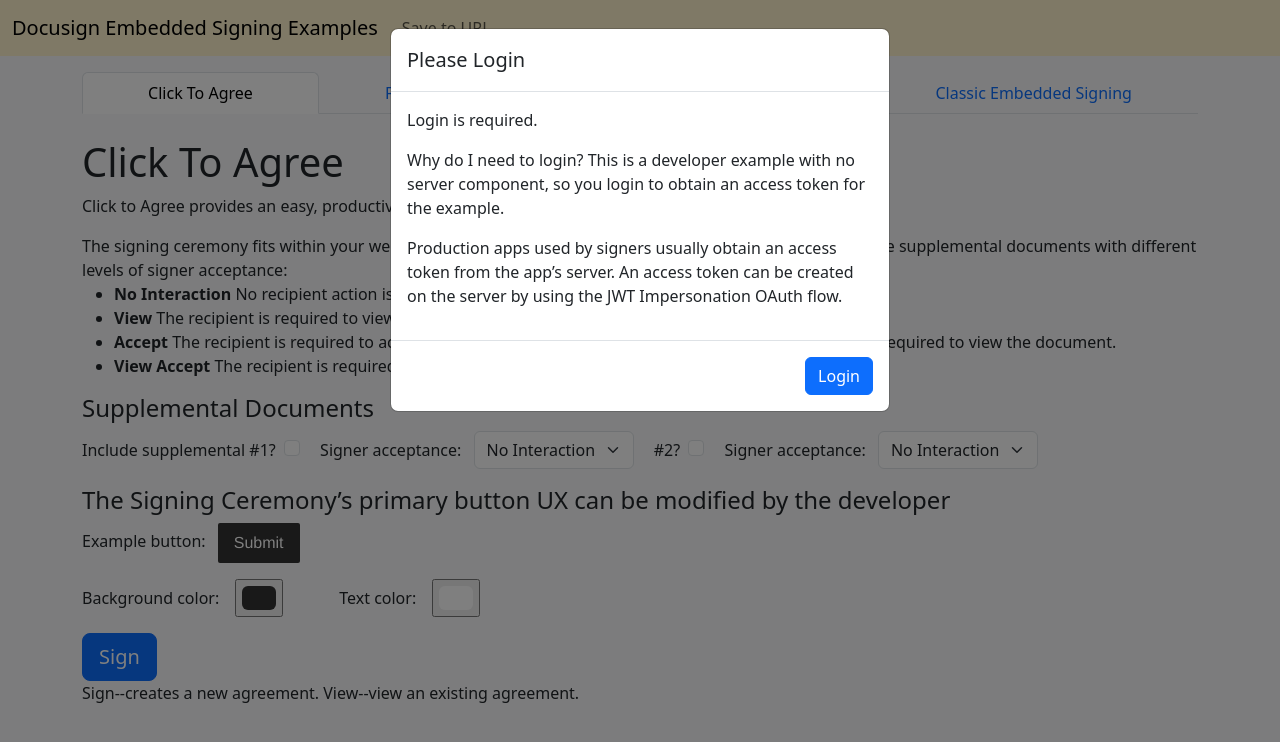
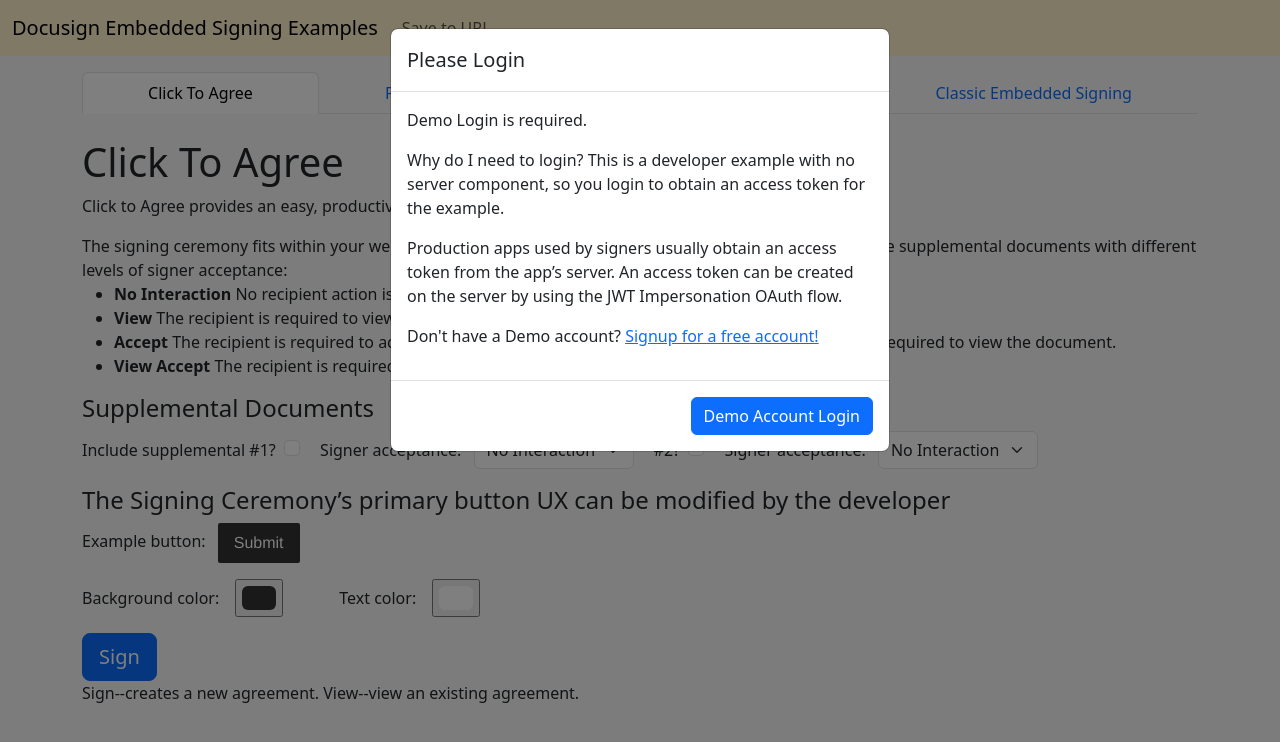
Before and after one commit to docusign/docusign.github.io, a plain HTML site: page app-examples/embedded-signing/index.html in a window 1280 px wide. Drawn offline with nearby package versions, Linux system fonts and the light colour scheme.

Commit message:
account signup

```diff
--- a/app-examples/embedded-signing/index.html
+++ b/app-examples/embedded-signing/index.html
@@ -338,14 +338,16 @@
               <h5 class="modal-title">Please Login</h5>
             </div>
             <div class="modal-body">
-              <p>Login is required.</p>
+              <p>Demo Login is required.</p>
               <p>Why do I need to login? This is a developer example with no server component, so you
                  login to obtain an access token for the example.</p>
               <p>Production apps used by signers usually obtain an access token from the app’s server.
                  An access token can be created on the server by using the JWT Impersonation OAuth flow.</p>
+              <p>Don't have a Demo account?
+                <a href="https://go.docusign.com/o/sandbox/" target="_blank">Signup for a free account!</a></p>
             </div>
             <div class="modal-footer">
-              <button type="button" class="btn btn-primary">Login</button>
+              <button type="button" class="btn btn-primary">Demo Account Login</button>
             </div>
           </div>
         </div>
```
